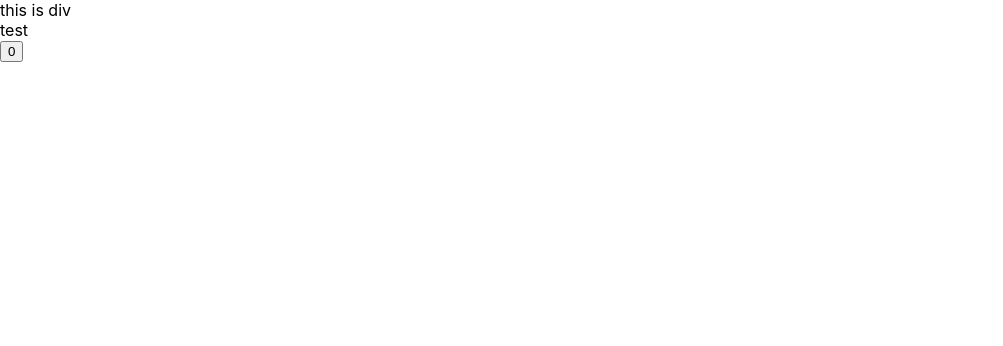
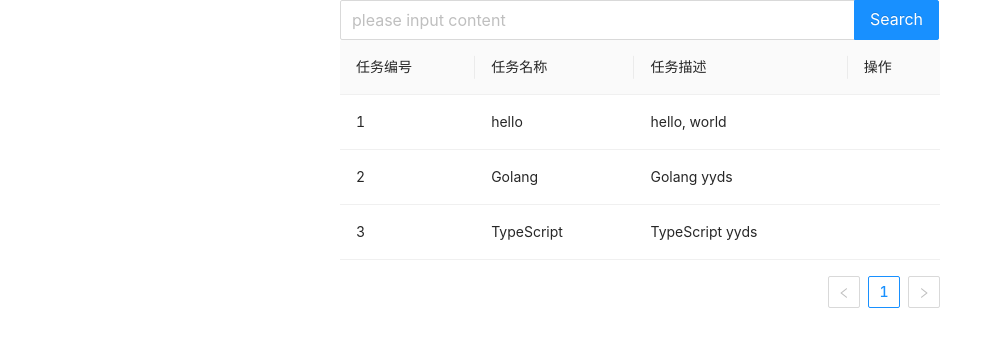
Before and after one commit to qiuqianaw/react-learning, a React (Create React App) app: page / in a window 1280 px wide. Shown: the top 346 px of the page, without its empty margins (0-1003 px from the left). Built offline with nearby package versions, Linux system fonts and the light colour scheme; the HTML template or start-up script is replaced by a standard one.

Commit message:
test: 7.10

```diff
--- a/package.json
+++ b/package.json
@@ -7,6 +7,7 @@
     "@testing-library/react": "^13.3.0",
     "@testing-library/user-event": "^13.5.0",
     "antd": "^4.21.3",
+    "axios": "^0.27.2",
     "prop-types": "^15.8.1",
     "react": "^18.2.0",
     "react-dom": "^18.2.0",
--- a/src/App.css
+++ b/src/App.css
@@ -1,4 +1,14 @@
 @import "~antd/dist/antd.css";
 .container {
-  text-align: center;
+  width: 600px;
+  margin: 0 auto;
 }
+
+.search-box {
+  display: flex;
+  margin-bottom: 10px;
+}
+
+.input-box {
+  margin-right: 20px;
+}
--- a/src/App.js
+++ b/src/App.js
@@ -1,62 +1,96 @@
+import { Button, Input, Popconfirm, Table } from "antd";
 import React from "react";
+// import axios from "axios";
+import "./App.css";
 
-class Test extends React.Component {
-  // 如果数据是组件的状态，会影响视图，定义到state
-  // 如果数据不和视图绑定，定义普通实例属性
-  timer = null;
+const { Search } = Input;
+
+class App extends React.Component {
+  state = {
+    list: [],
+    colunms: [
+      {
+        title: "任务编号",
+        dataIndex: "id",
+        key: "id",
+      },
+      {
+        title: "任务名称",
+        dataIndex: "name",
+        key: "name",
+      },
+      {
+        title: "任务描述",
+        dataIndex: "des",
+        key: "des",
+      },
+      {
+        title: "操作",
+        dataIndex: "operate",
+        key: "operate",
+        render: (_, record) => {
+          <Popconfirm
+            title="Sure to delete?"
+            onConfirm={() => this.deleteHandler(record)}
+          >
+            <Button>Delete</Button>
+          </Popconfirm>;
+        },
+      },
+    ],
+  };
+  // 搜索
+  onSearch = (value) => {
+    console.log(value);
+  };
+  // 删除
+  deleteHandler = (record) => {};
+
+  // 加载列表
+  loadList = async () => {
+    // const res = await axios.get("http://localhost:3001/data");
+    const res = [
+      {
+        id: "1",
+        name: "hello",
+        des: "hello, world",
+      },
+      {
+        id: "2",
+        name: "Golang",
+        des: "Golang yyds",
+      },
+      {
+        id: "3",
+        name: "TypeScript",
+        des: "TypeScript yyds",
+      },
+    ];
+    this.setState({
+      list: res,
+    });
+  };
+
   componentDidMount() {
-    this.timer = setInterval(() => {
-      console.log("定时器开启");
-    }, 1000);
+    this.loadList();
   }
-  componentWillUnmount() {
-    console.log("componentWillUnmount");
-    // 清理定时器
-    clearInterval(this.timer);
-  }
+
   render() {
     return (
       <>
-        <div>test</div>
+        <div className="container">
+          <Search
+            placeholder="please input content"
+            allowClear
+            enterButton="Search"
+            size="large"
+            onSearch={this.onSearch}
+          />
+          <Table columns={this.state.colunms} dataSource={this.state.list} />
+        </div>
       </>
     );
   }
 }
 
-// 生命周期 类组件需要被实例化，才有生命周期
-// constructor => render(渲染ui 每次渲染都会触发) => componentDidMount(操作DOM，副作用)
-class App extends React.Component {
-  constructor() {
-    super();
-    console.log("constructor");
-  }
-  state = {
-    count: 0,
-    flag: true,
-  };
-  clickHandler = () => {
-    this.setState({ count: this.state.count + 1, flag: !this.state.flag });
-  };
-  componentDidMount() {
-    console.log("componentDidMount");
-  }
-  componentDidUpdate() {
-    // 组件更新后(DOM渲染完毕)， 不要在里面调用setState
-    console.log("componentDidUpdate");
-  }
-
-  render() {
-    // 不要在里面调用setState
-    console.log("render");
-    return (
-      <div>
-        this is div
-        {/* 通过数据状态切换，让Test组件创建和销毁 */}
-        {(this, this.state.flag ? <Test /> : null)}
-        <button onClick={this.clickHandler}>{this.state.count}</button>
-      </div>
-    );
-  }
-}
-
 export default App;
```
Also changed, not shown: 2 other files (tests, documents, lock files or other folders).
